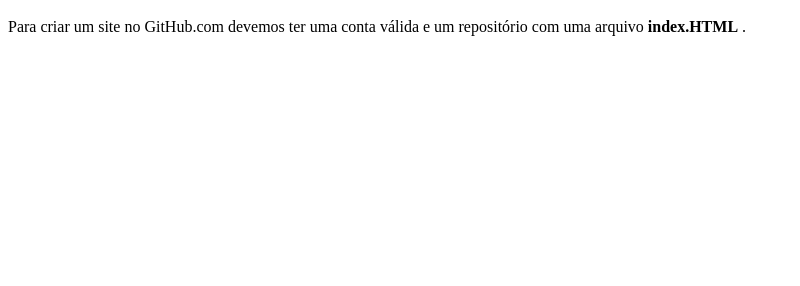
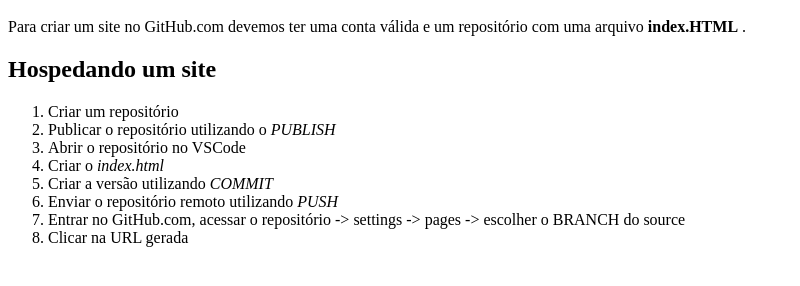
Before and after one commit to BrecailoMatheus/Primeiro_site, a plain HTML site: page index.html in a window 1280 px wide. Shown: the part 48-334 px from the top of the page, without its empty margins (0-800 px from the left). Drawn offline with Linux system fonts and the light colour scheme.

Commit message:
versao 1.1

```diff
--- a/index.html
+++ b/index.html
@@ -5,5 +5,17 @@
 <body>
     <h1>Hospedagem GitHub</h1>
     <p>Para criar um site no GitHub.com devemos ter uma conta válida e um repositório com uma arquivo <strong>index.HTML</strong> .</p>
+    <h2>Hospedando um site</h2>
+    <ol>
+        <li>Criar um repositório</li>
+        <li>Publicar o repositório utilizando o <em>PUBLISH</em></li>
+        <li>Abrir o repositório no VSCode</li>
+        <li>Criar o <em>index.html</em></li>
+        <li>Criar a versão utilizando <em>COMMIT</em></li>
+        <li>Enviar o repositório remoto utilizando <em>PUSH</em></li>
+        <li>Entrar no GitHub.com, acessar o repositório -> settings -> pages -> escolher o BRANCH do source</li>
+        <li>Clicar na URL gerada</li>
+
+    </ol>
 </body>
 </html>
```
